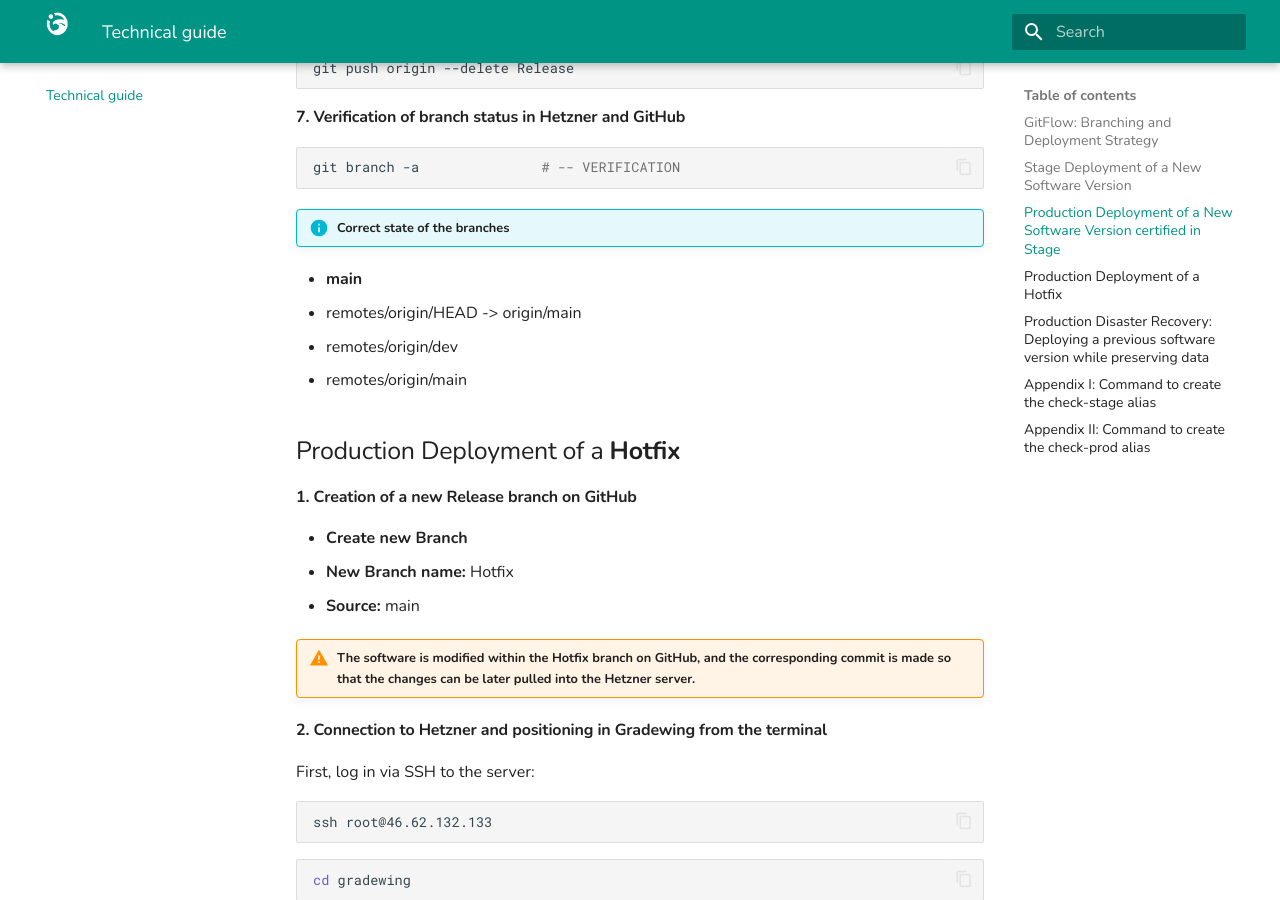
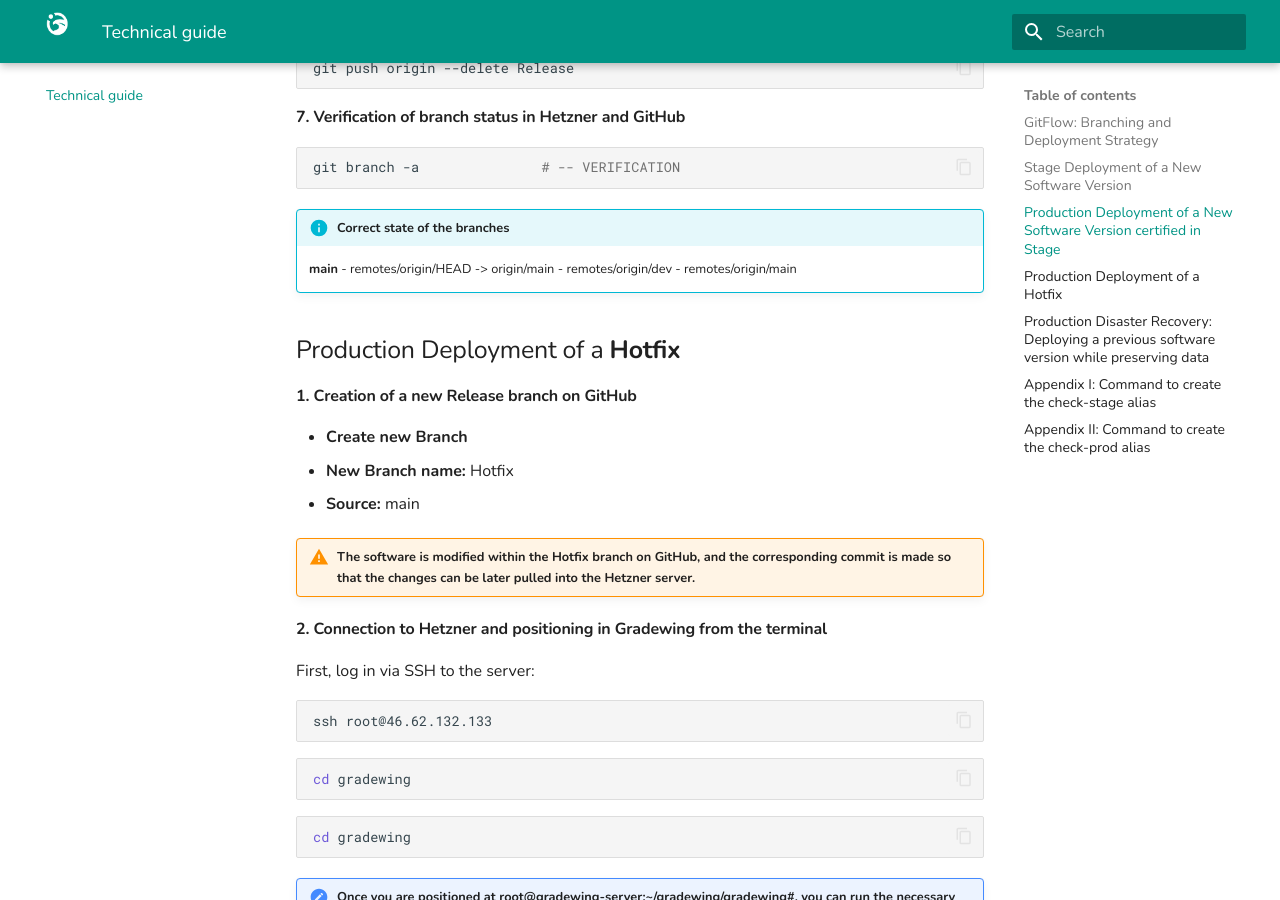
Before and after one commit to pablopenlop/gradewing_guide, an MkDocs documentation site: the page built from docs/other.md, in a window 1280 px wide and 900 px high, scrolled down 5375 px. Built offline with MkDocs 1.6.1 and Material for MkDocs 9.7.7, drawn with Linux system fonts in a browser that asks for light colours.

````diff
--- a/docs/other.md
+++ b/docs/other.md
@@ -203,10 +203,7 @@ git branch -a				# -- VERIFICATION
 ```
 
 !!! info "Correct state of the branches"
-*   **main**
-*       remotes/origin/HEAD -> origin/main
-*       remotes/origin/dev
-*       remotes/origin/main
+    **main** - remotes/origin/HEAD -> origin/main - remotes/origin/dev - remotes/origin/main
 
 ## Production Deployment of a **Hotfix**
 
````
